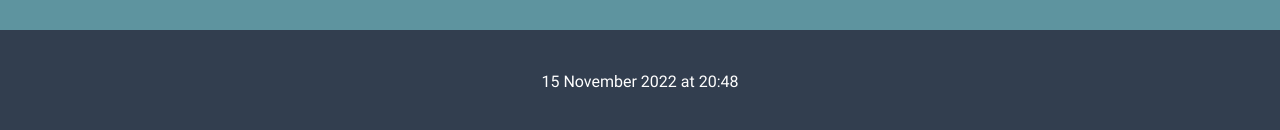
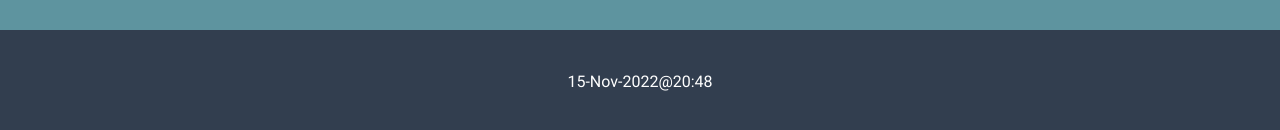
Before and after one commit to nguyenanhhao221/rapiddweller-challenge, a Next.js app: page / in a window 1280 px wide. Shown: the part 6449-6579 px from the top of the page. Built offline with nearby package versions, Linux system fonts and the light colour scheme.

Commit message:
fix: format date and time follow the feedback

```diff
--- a/src/components/DateClock.tsx
+++ b/src/components/DateClock.tsx
@@ -26,10 +26,27 @@ const DateClock = () => {
   return (
     <div className="bg-primary py-10 text-center text-white">
       <div>
-        {new Intl.DateTimeFormat("en-GB", {
-          dateStyle: "long",
-          timeStyle: "short",
-        }).format(date)}
+        <time>
+          {new Intl.DateTimeFormat("en-GB", {
+            month: "short",
+            day: "2-digit",
+            year: "numeric",
+            localeMatcher: "lookup",
+          })
+            .format(date)
+            .split(" ")
+            .join("-")}
+        </time>
+        @
+        <time>
+          {new Intl.DateTimeFormat("en-GB", {
+            hour: "numeric",
+            minute: "numeric",
+          })
+            .format(date)
+            .split(" ")
+            .join("-")}
+        </time>
       </div>
     </div>
   );
```
